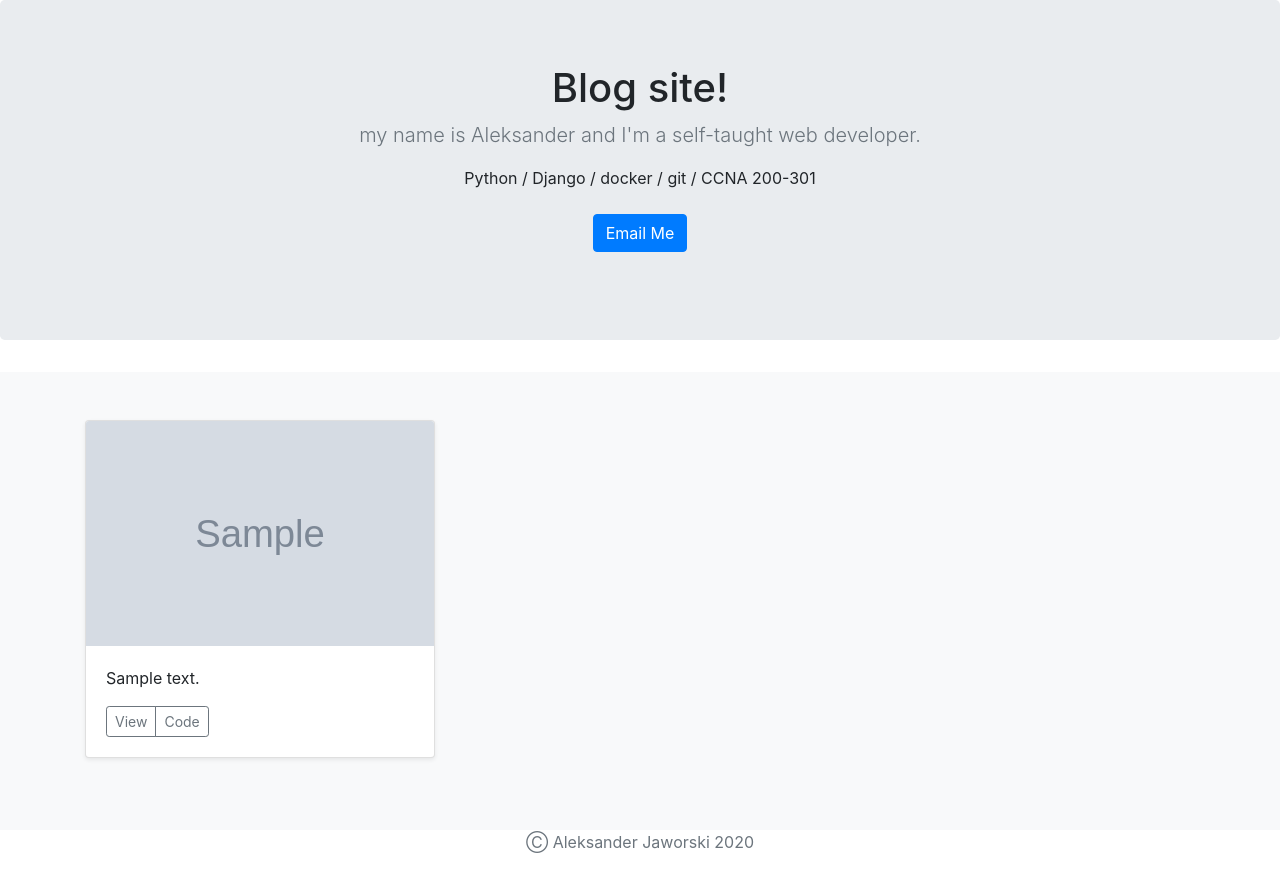
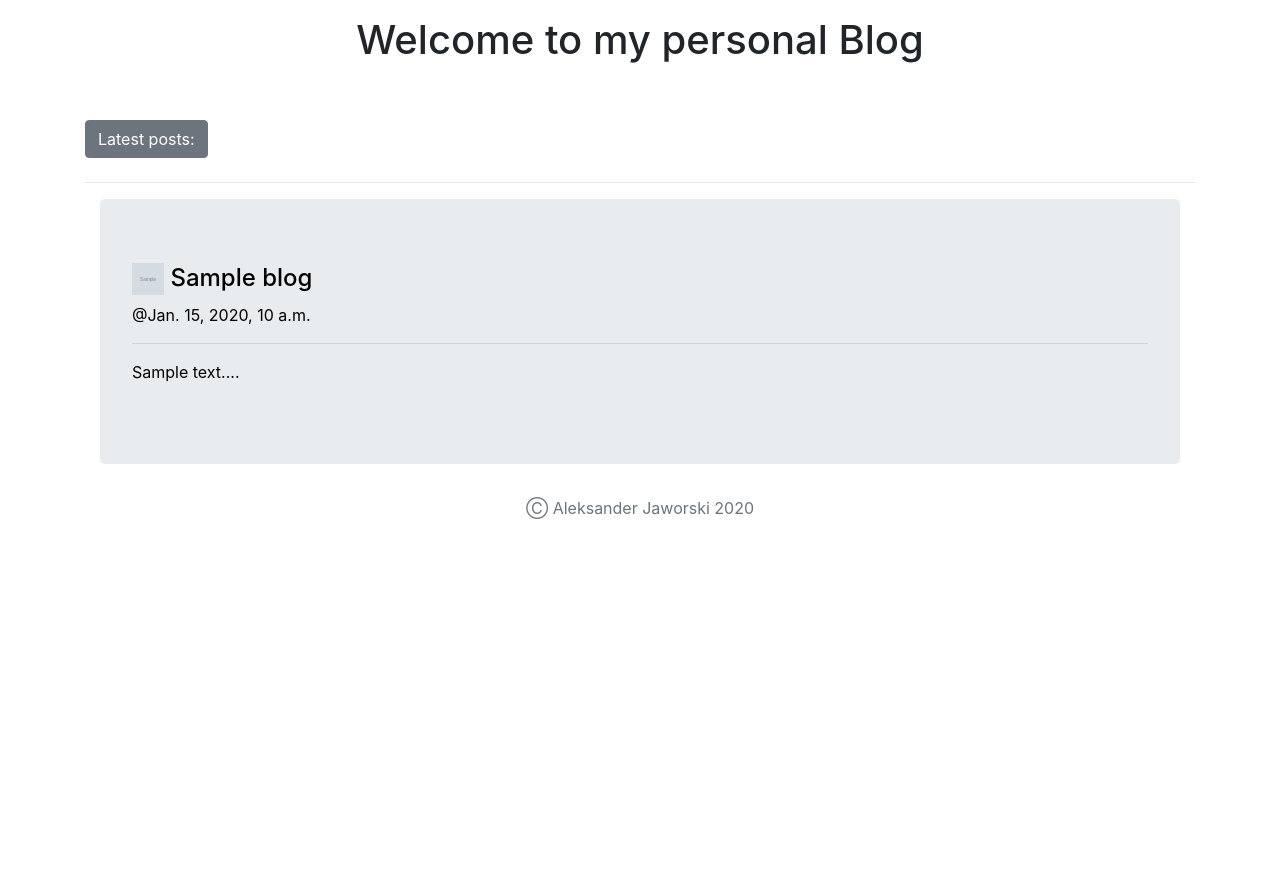
Before and after one commit to JaworskiAleksander/portfolio_site, a Django app: template portfolio_project/blog/templates/blog/allblogs.html in a window 1280 px wide. Shown: the part 58-928 px from the top of the page. After the commit the page ends 577 px from the top, so only its background shows below. Run offline with Django 3.2, Linux system fonts and the light colour scheme; the template is opened without the code that fills it: most values are stand-ins (such as "Sample title", 1, 10 or a date in 2020); grey boxes marked "Sample" are stand-in pictures; some libraries are stand-ins or nearby versions.

Commit message:
changed the way blog data is displayed in allblogs.html template

```diff
--- a/portfolio_project/blog/models.py
+++ b/portfolio_project/blog/models.py
@@ -14,3 +14,9 @@
 
     def __str__(self):
         return self.title
+
+    def summary(self):
+        return self.message[:25]
+
+    def pub_date_pretty(self):
+        return self.pub_date.strftime("%b %e %Y")
--- a/portfolio_project/blog/templates/blog/allblogs.html
+++ b/portfolio_project/blog/templates/blog/allblogs.html
@@ -40,6 +40,17 @@
           font-size: 3.5rem;
         }
       }
+
+      .blog_image{
+        width: 32px;
+        height:32px;
+      }
+
+      .anchor_reset, .anchor_reset:hover {
+        text-decoration: inherit;
+        color: black;
+        cursor: pointer;
+      }
     </style>
     <!-- Custom styles for this template -->
     <link href="album.css" rel="stylesheet">
@@ -66,40 +77,27 @@
 
 <main role="main">
 
-  <section class="jumbotron text-center">
-    <div class="container">
-      <h1>Blog site!</h1>
-      <p class="lead text-muted">my name is Aleksander and I'm a self-taught web developer.</p>
-      <p>Python / Django / docker / git / CCNA 200-301</p>
-      <p>
-        <a href="mailto:aleck156@gmail.com" class="btn btn-primary my-2">Email Me</a>
-      </p>
-    </div>
-  </section>
-
-  <div class="album py-5 bg-light">
+  <div class="container">
+    <h1 class="text-center pt-3">Welcome to my personal Blog</h1>
+    <br>
+    <br>
+    <h2 class="btn btn-secondary">Latest posts:</h2>
+    <hr>
     <div class="container">
 
-      <div class="row">
-        {% for job in jobs.all %}
-        <div class="col-md-4">
-          <div class="card mb-4 shadow-sm">
-            <img class="card-img-top" width="100%" height="225" src="{{ job.image.url }}" alt="">
-            <div class="card-body">
-              <p class="card-text">{{ job.summary }}</p>
-              <div class="d-flex justify-content-between align-items-center">
-                <div class="btn-group">
-                  <button type="button" class="btn btn-sm btn-outline-secondary">View</button>
-                  <button type="button" class="btn btn-sm btn-outline-secondary">Code</button>
-                </div>
-              </div>
-            </div>
-          </div>
-        </div>
-        {% endfor %}
+      {% for blog in blogs.all %}
+      <div class="jumbotron">
+        <a href="" class="anchor_reset">
+          <h4><img src="{{ blog.image.url }}" alt="" class='blog_image'> {{ blog.title }}</h4>@{{ blog.pub_date_pretty }}
+          <hr>
+          <p>{{ blog.summary }}...</p>
+        </a>
       </div>
+      {% endfor %}
     </div>
+
   </div>
+
 
 </main>
 
--- a/portfolio_project/blog/views.py
+++ b/portfolio_project/blog/views.py
@@ -1,5 +1,7 @@
 from django.shortcuts import render
+from .models import Blog
 
 # Create your views here.
 def allblogs(request):
-    return render(request,'blog/allblogs.html')
+    blogs = Blog.objects
+    return render(request,'blog/allblogs.html', {'blogs': blogs})
```
Also changed, not shown: portfolio_project/media/images/serge-nubret-oldschool-1_eChOK5J.jpg (added).
